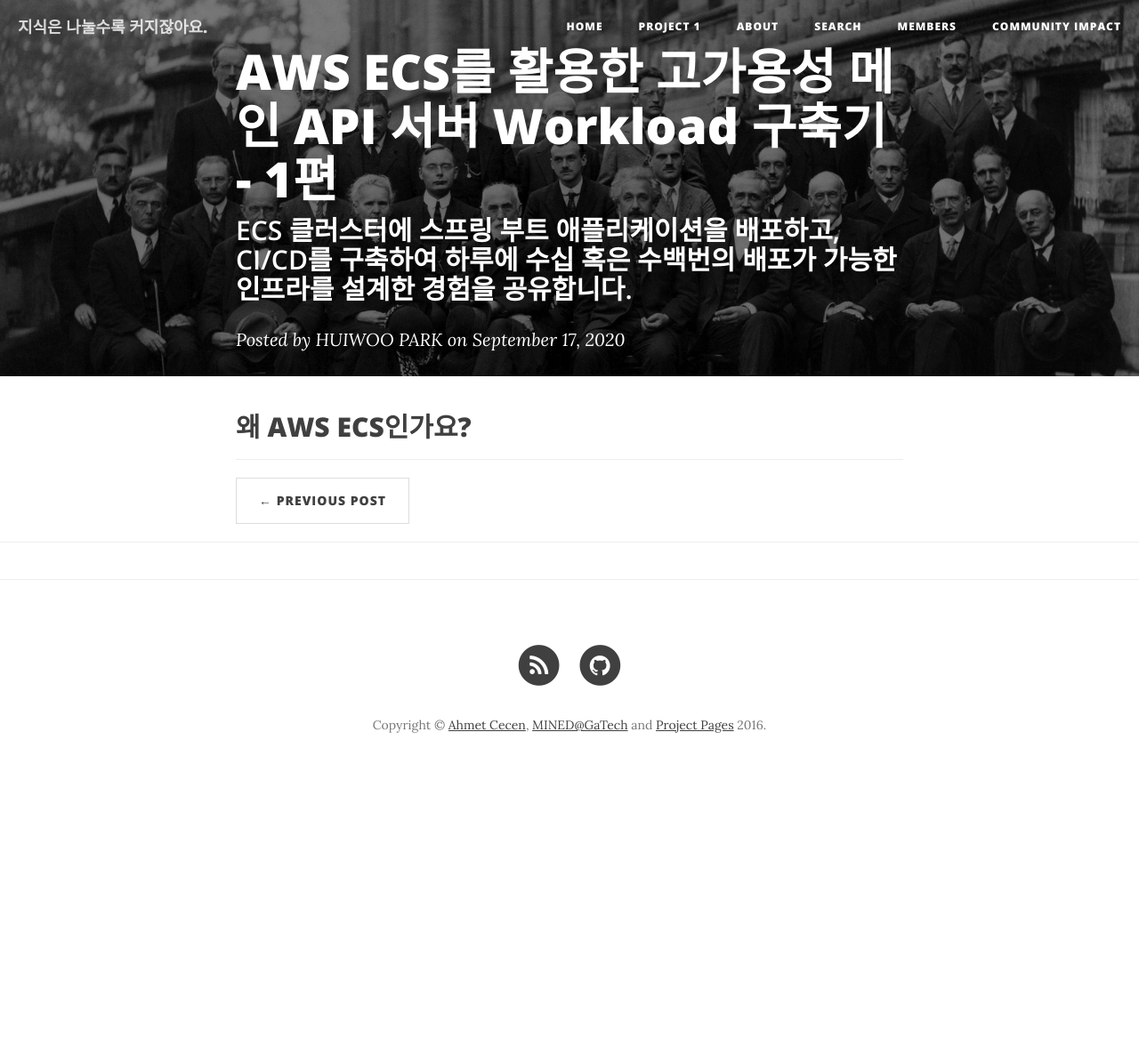
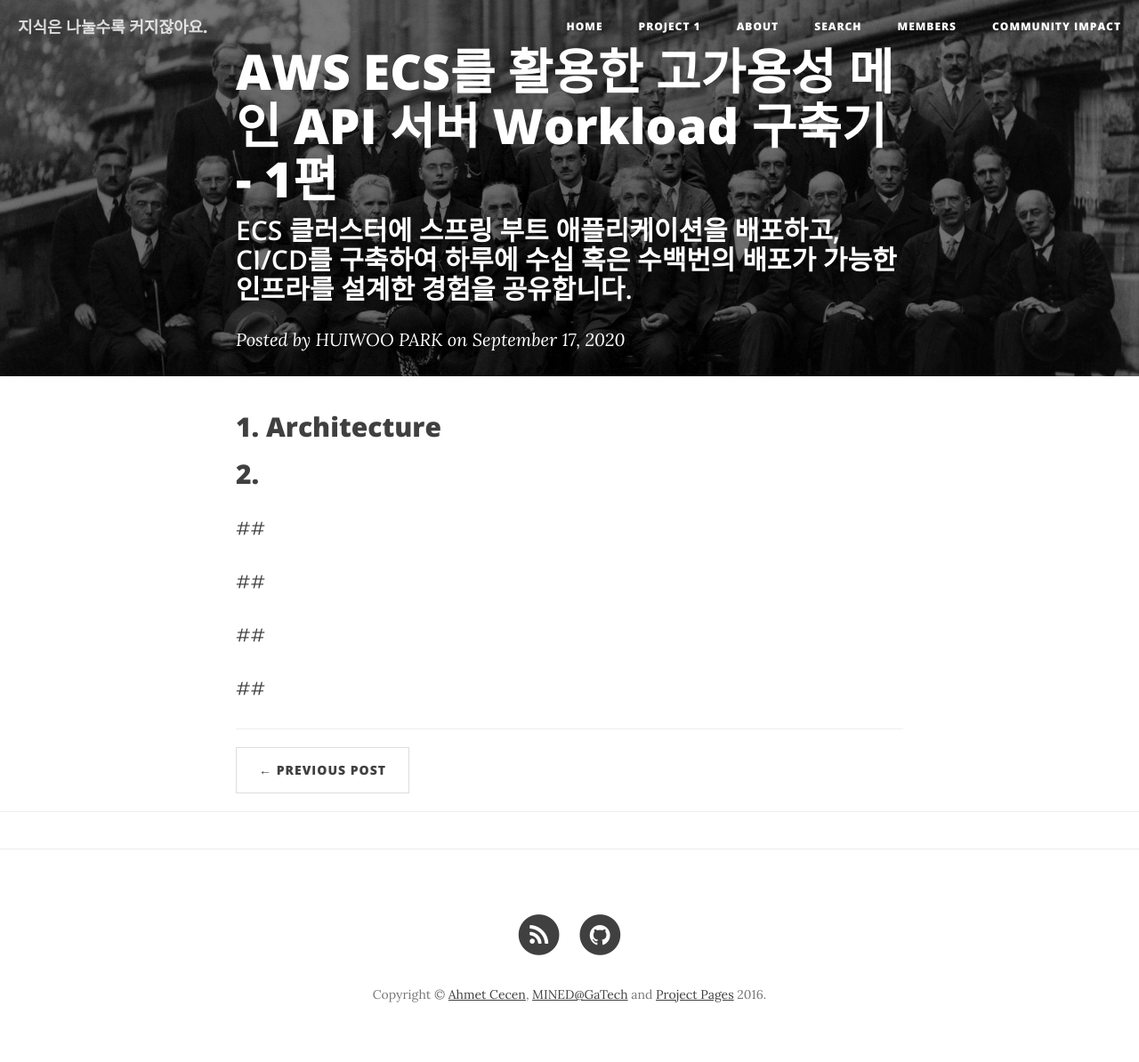
Before and after one commit to parkhuiwo0/parkhuiwo0.github.io, a Jekyll site: the page built from _posts/2020-09-17-Spring-Boot-Application-aws-ecs-fargate-(1).md, in a window 1280 px wide. Shown: the whole page at 89% size. Built offline with Jekyll 4.4.1, drawn with Linux system fonts in a browser that asks for light colours; nearby versions of some CDN libraries; comment, search, counter and statistics services are not loaded; before the commit the page ends 900 px from its top, so only the background shows below that.

Commit message:
Update 2020-09-17-Spring-Boot-Application-aws-ecs-fargate-(1).md

```diff
--- a/_posts/2020-09-17-Spring-Boot-Application-aws-ecs-fargate-(1).md
+++ b/_posts/2020-09-17-Spring-Boot-Application-aws-ecs-fargate-(1).md
@@ -7,4 +7,14 @@
 category:   DevOps
 ---
 
-## 왜 AWS ECS인가요?
+## 1. Architecture
+
+## 2.
+
+##
+
+##
+
+##
+
+##
```
